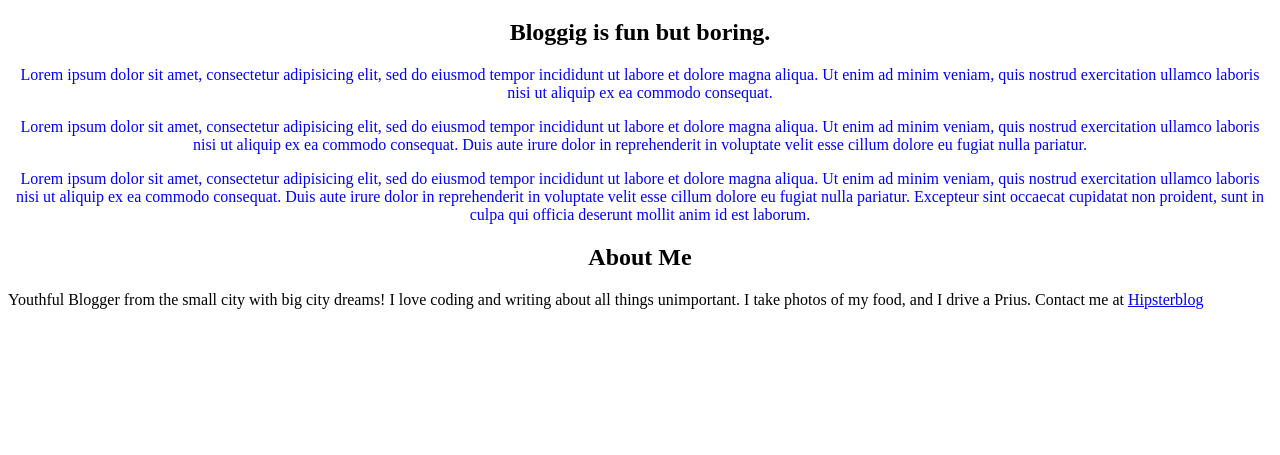
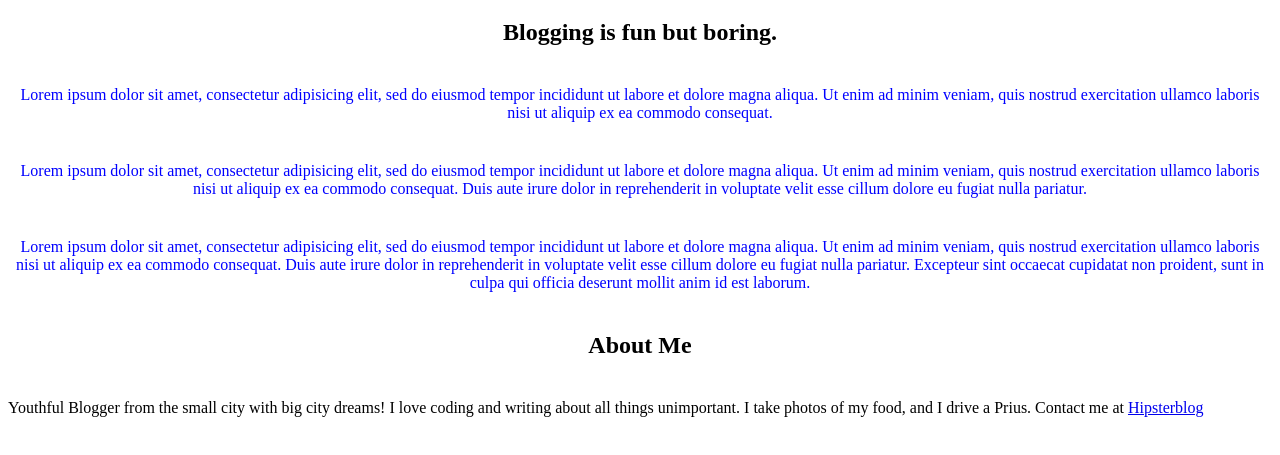
Before and after one commit to Wintermute787/blog-site, a plain HTML site: page index.html in a window 1280 px wide. Shown: the part 61-516 px from the top of the page. Drawn offline with Linux system fonts and the light colour scheme.

Commit message:
add spacing above and below paragraphs

```diff
--- a/css/style.css
+++ b/css/style.css
@@ -1,5 +1,3 @@
-
-
 h1, h2 {
   text-align: center;
 }
@@ -16,3 +14,8 @@ h1, h2 {
 .aboutMe:hover {
   transform: scale(3) rotate(360deg);
 }
+
+p {
+  margin-top: 40px;
+  margin-bottom: 40px;
+}
--- a/index.html
+++ b/index.html
@@ -7,7 +7,7 @@
   </head>
   <body>
     <h1>My Blog Site</h1>
-    <h2>Bloggig is fun but boring.</h2>
+    <h2>Blogging is fun but boring.</h2>
     <div class="intro">
      <p>Lorem ipsum dolor sit amet, consectetur adipisicing elit, sed do eiusmod tempor incididunt ut labore et dolore magna aliqua. Ut enim ad minim veniam, quis nostrud exercitation ullamco laboris nisi ut aliquip ex ea commodo consequat. </p>
      <p>Lorem ipsum dolor sit amet, consectetur adipisicing elit, sed do eiusmod tempor incididunt ut labore et dolore magna aliqua. Ut enim ad minim veniam, quis nostrud exercitation ullamco laboris nisi ut aliquip ex ea commodo consequat. Duis aute irure dolor in reprehenderit in voluptate velit esse cillum dolore eu fugiat nulla pariatur. </p>
```
